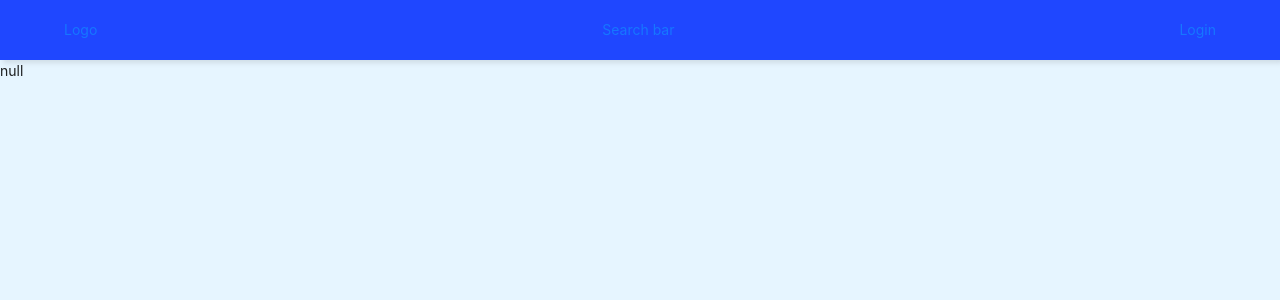
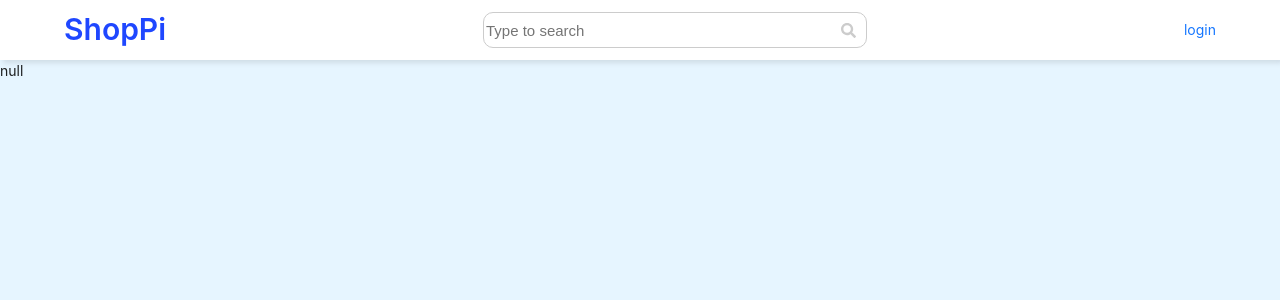
Before and after one commit to hoangnv2710/shoppi-react-js-typescript, a React (Vite) app: page / in a window 1280 px wide. Shown: the top 300 px of the page. Built offline with nearby package versions, Linux system fonts and the light colour scheme.

Commit message:
feat: add search bar component

```diff
--- a/package.json
+++ b/package.json
@@ -15,6 +15,7 @@
     "axios": "1.7.7",
     "react": "^18.3.1",
     "react-dom": "^18.3.1",
+    "react-icons": "^5.5.0",
     "react-router-dom": "6.27.0",
     "react-spinners": "0.14.1",
     "sass": "1.80.4"
--- a/src/components/context/auth.context.tsx
+++ b/src/components/context/auth.context.tsx
@@ -22,18 +22,18 @@ export const AuthContextProvider = (props: TProps) => {
     const [userData, setUserData] = useState<IUser | null>(null);
     const [isFetching, setIsFetching] = useState<boolean>(false);
 
-    useEffect(() => {
-        const fetchAPI = async () => {
-            setIsFetching(true);
-            const res = await fetchAccountAPI();
-            if (res.data) {
-                setUserData(res.data.user);
-                setIsAuthentication(true);
-            }
-            setIsFetching(false);
-        }
-        if (localStorage.getItem("access_token")) fetchAPI();
-    }, [])
+    // useEffect(() => {
+    //     const fetchAPI = async () => {
+    //         setIsFetching(true);
+    //         const res = await fetchAccountAPI();
+    //         if (res.data) {
+    //             setUserData(res.data.user);
+    //             setIsAuthentication(true);
+    //         }
+    //         setIsFetching(false);
+    //     }
+    //     if (localStorage.getItem("access_token")) fetchAPI();
+    // }, [])
 
     return (<>
         {
--- a/src/components/layout/app.header.scss
+++ b/src/components/layout/app.header.scss
@@ -1,8 +1,9 @@
 @use '../../styles/variables.scss' as *;
 
 .navbar-wrapper {
-    background-color: $dark-blue;
+    background-color: #fff;
     box-shadow: 3px 3px 5px rgba(0, 0, 0, 0.1);
+    width: 100%;
 
     .navbar-container {
         width: 100%;
@@ -15,6 +16,14 @@
             height: 100%;
             display: flex;
             align-items: center;
+
+
+        }
+
+        .logo-icon a {
+            font-size: 30px;
+            color: $dark-blue;
+            font-weight: 600;
         }
 
         .search-bar-container {
--- a/src/components/layout/app.header.tsx
+++ b/src/components/layout/app.header.tsx
@@ -1,13 +1,15 @@
 import { logoutAPI } from "@/services/api"
 import "./app.header.scss"
 import { useAuthContext } from "../context/auth.context"
+import { Link } from "react-router-dom"
+import SearchBar from "../searchbar/searchbar"
 
 const Header = () => {
     return (
         <nav className="navbar-wrapper">
             <ul className="navbar-container">
-                <li className="navbar-item logo-icon"><a href="/">Logo</a></li>
-                <li className="navbar-item search-bar-container"><a href="">Search bar</a></li>
+                <li className="navbar-item logo-icon"><Link to="/" >ShopPi</Link></li>
+                <li className="navbar-item search-bar-container"><SearchBar /></li>
                 <li className="navbar-item account-container"><AccountDetail /></li>
             </ul>
         </nav>
@@ -37,7 +39,7 @@ const AccountDetail = () => {
                     </li>
                 </ul>
             </>
-                : <a href="/login">Login</a>
+                : <Link to="/login" >login</Link>
             }
         </>
     )
--- /dev/null
+++ b/src/components/searchbar/searchbar.scss
@@ -0,0 +1,46 @@
+@use '../../styles/variables.scss' as *;
+
+.searchbar-container {
+    border: 1px solid #ccc;
+    display: flex;
+    align-items: center;
+    border-radius: 10px;
+    padding: 2px;
+    padding-right: 30px;
+    background-color: #fff;
+    height: 60%;
+    width: clamp(200px, 30vw, 600px);
+    position: relative;
+
+    &:focus-within {
+        border: 2px solid $dark-blue;
+    }
+
+    input,
+    button {
+        padding: 0;
+        background: none;
+        border: none;
+        outline: none;
+        font-size: 15px;
+        line-height: 15px;
+    }
+
+    input {
+        flex: 1
+    }
+
+    button {
+        position: absolute;
+        right: 10px;
+        height: 100%;
+        display: flex;
+        align-items: center;
+        color: #ccc;
+
+        &:hover {
+            cursor: pointer;
+            color: $dark-blue;
+        }
+    }
+}
--- /dev/null
+++ b/src/components/searchbar/searchbar.tsx
@@ -0,0 +1,25 @@
+import { useState } from "react";
+import './searchbar.scss'
+import { FaSearch } from "react-icons/fa";
+const SearchBar = () => {
+    const [keyword, setKeyword] = useState<string>("");
+
+    const handleSearch = () => {
+        alert(keyword);
+    }
+
+    return (
+        <div className="searchbar-container">
+            <input
+                type="text"
+                placeholder="Type to search"
+                onChange={e => setKeyword(e.target.value)}
+            />
+            <button type="submit" onClick={handleSearch}>
+                <FaSearch />
+            </button>
+        </div>
+    )
+}
+
+export default SearchBar;
--- a/src/pages/admin/m.user.tsx
+++ b/src/pages/admin/m.user.tsx
@@ -54,7 +54,7 @@ const ManageUserPage = () => {
 
     const clearSearch = () => {
         setSubParam({});
-        handleSearch();
+        setParams({ ...params, subParam: undefined });
     }
 
     const onChangePage = (page: number, pageSize: number) => {
```
Also changed, not shown: 1 other file (tests, documents, lock files or other folders).
